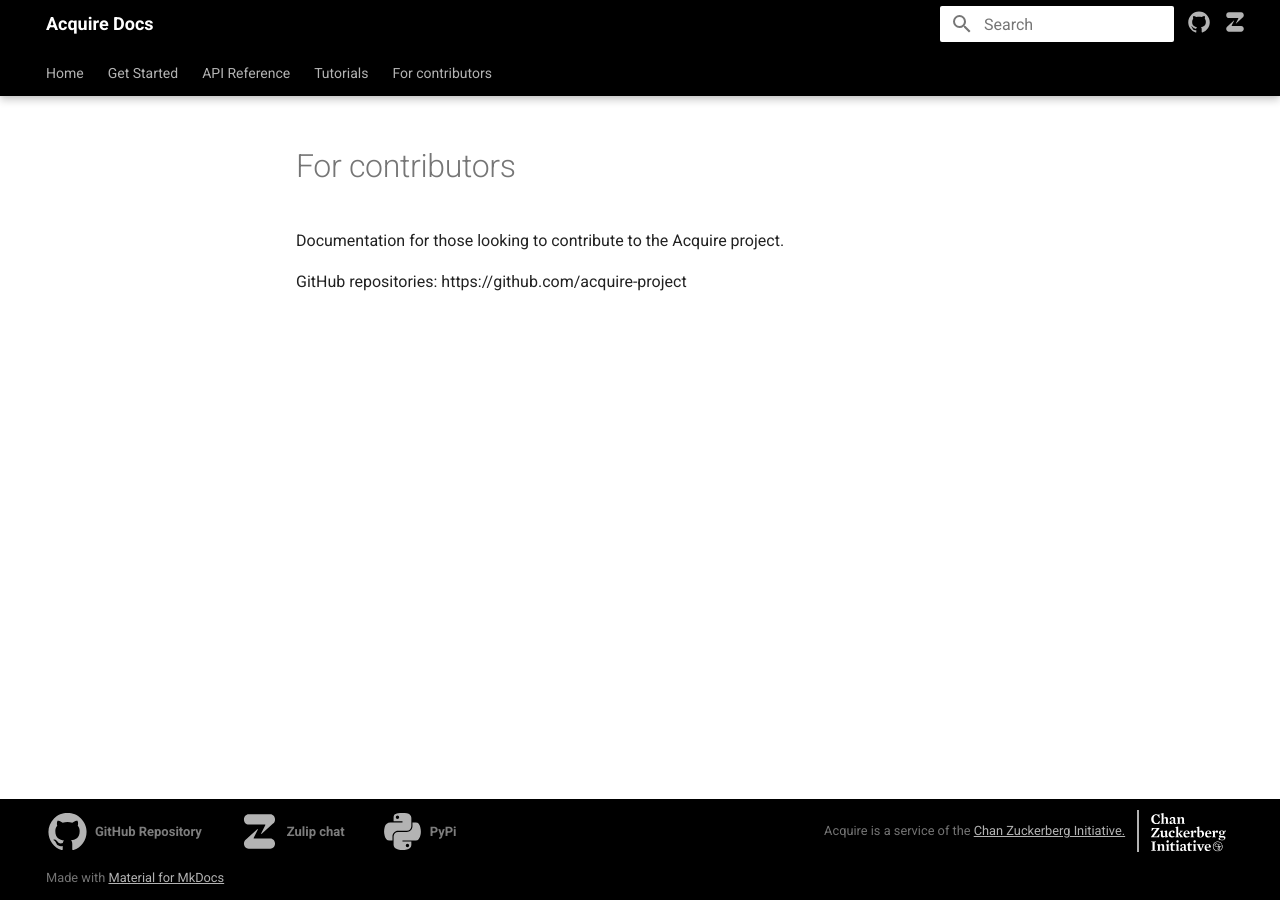
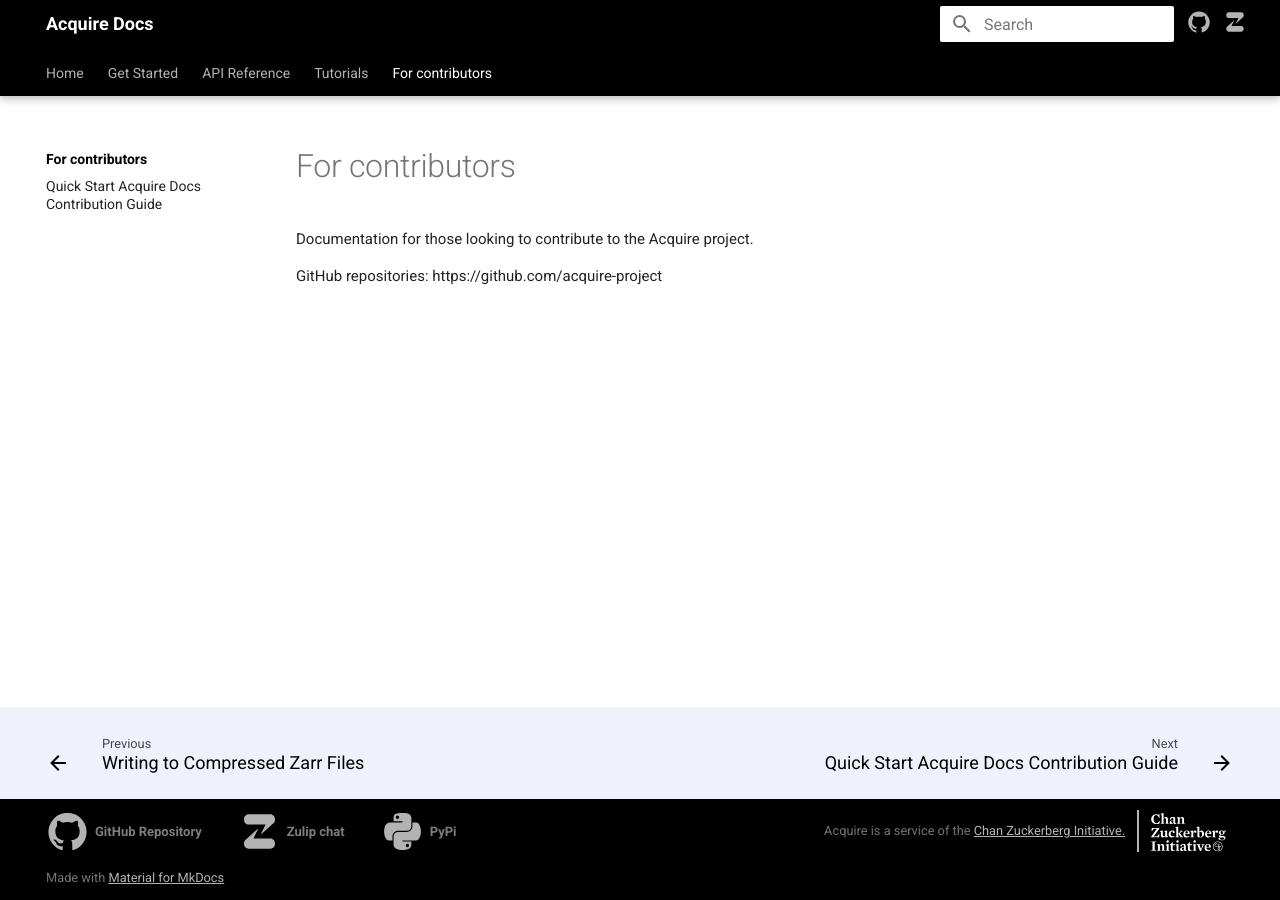
Before and after one commit to melissawm/acquire-docs, an MkDocs documentation site: the page built from docs/for_contributors/index.md, in a window 1280 px wide. Built offline with MkDocs 1.6.1 and Material for MkDocs 9.7.7, drawn with Linux system fonts in a browser that asks for light colours; nearby versions of some CDN libraries; comment, search, counter and statistics services are not loaded.

Commit message:
Add cards to landing page
Includes a few fixes to content and looks.

````diff
--- a/docs/stylesheets/custom.css
+++ b/docs/stylesheets/custom.css
@@ -202,3 +202,48 @@
 .md-typeset .twemoji {
     height: 3em;
 }
+
+.cards {
+    display: grid;
+    grid-template-columns: repeat(2, 1fr);
+    grid-auto-rows: auto;
+    grid-gap: 1rem;
+}
+
+.card {
+    border: 2px solid #e7e7e7;
+    border-radius: 4px;
+    padding-right: 1rem;
+    padding-left: 1rem;
+    display: grid;
+    grid-template-columns: repeat(1, 1fr);
+    grid-template-rows: 0.5fr 1fr 0.5fr;
+}
+
+@media (max-width: 800px) {
+    .cards {
+        grid-template-columns: repeat(1, 1fr);
+    }
+
+}
+
+.card h4 {
+    margin-bottom: 0.2rem;
+}
+
+.card a, p {
+    line-height: 1.5;
+    font-size: 0.75rem;
+}
+
+.card a {
+    color: var(--md-accent-fg-color);
+    font-weight: 700;
+    margin-bottom: 0.5rem;
+}
+
+.card a:after {
+    font: var(--fa-font-solid);
+    content: "\f054";
+    padding-left: 0.5rem;
+}
--- a/docs/tutorials/compressed.md
+++ b/docs/tutorials/compressed.md
@@ -59,7 +59,7 @@
 compressed = zarr.open(config.video[0].storage.settings.filename)
 ```
 
-We'll print some of the data properties to illustrate how the data was compressed. Since we have not enabled [multiscale](link to tutorial?) output, `out.zarr` will only have one top level array`"0"`.
+We'll print some of the data properties to illustrate how the data was compressed. Since we have not enabled [multiscale]() output, `out.zarr` will only have one top level array`"0"`.
 
 
 ```python
--- a/mkdocs.yml
+++ b/mkdocs.yml
@@ -7,6 +7,7 @@
     - navigation.tabs
     - navigation.tabs.sticky
     - navigation.footer
+    - navigation.indexes
     - content.code.copy
   custom_dir: overrides
 
@@ -18,7 +19,7 @@
   - Get Started: get_started.md
   - API Reference: api_reference.md
   - Tutorials:
-    - tutorials/tutorials.md
+    - tutorials/index.md
     - tutorials/trigger.md
     - tutorials/configure.md
     - tutorials/framedata.md
@@ -32,8 +33,9 @@
     - tutorials/chunked.md
     - tutorials/drivers.md
     - tutorials/storage.md
+    - tutorials/compressed.md
   - For contributors:
-    - for_contributors/for_contributors.md
+    - for_contributors/index.md
     - for_contributors/docs_contribution_quickstart.md
 
 markdown_extensions:
--- a/overrides/main.html
+++ b/overrides/main.html
@@ -1,9 +1,5 @@
 {% extends "base.html" %}
 
-{% block header %}
-{% include "./partials/header.html" %}
+{% block extrahead %}
+<script src="https://kit.fontawesome.com/11ee98b3a4.js" crossorigin="anonymous"></script>
 {% endblock %}
-
-{% block footer %}
-{% include "./partials/footer.html" %}
-{% endblock %}
````
Also changed, not shown: docs/for_contributors/for_contributors.md (deleted, +0 -5 lines), docs/index.md (+23 -9 lines), docs/tutorials/index.md (added, +7 -0 lines), docs/tutorials/tutorials.md (deleted, +0 -1 lines), docs/for_contributors/index.md (renamed from docs/contribution/for_contributors.md).
